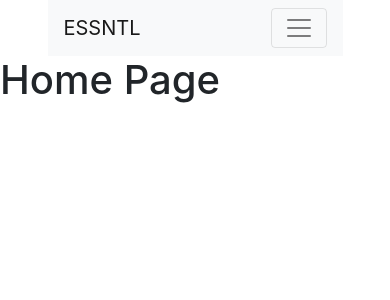
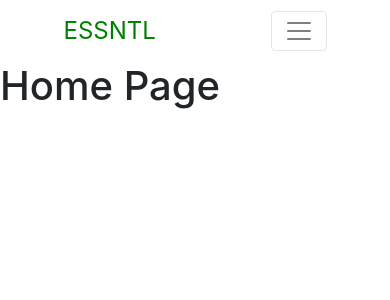
Before and after one commit to maurya512/reponsive-webdesign, a React (Create React App) app: page / in a window 390 px wide. Shown: the top 300 px of the page. Built offline with nearby package versions, Linux system fonts and the light colour scheme.

Commit message:
styling for the home page aand navbar

```diff
--- a/src/index.css
+++ b/src/index.css
@@ -1,13 +1,43 @@
-body {
+@import url('https://fonts.googleapis.com/css2?family=Roboto+Slab&display=swap');
+
+
+* {
   margin: 0;
-  font-family: -apple-system, BlinkMacSystemFont, 'Segoe UI', 'Roboto', 'Oxygen',
-    'Ubuntu', 'Cantarell', 'Fira Sans', 'Droid Sans', 'Helvetica Neue',
-    sans-serif;
-  -webkit-font-smoothing: antialiased;
-  -moz-osx-font-smoothing: grayscale;
+  padding: 0;
+  box-sizing: border-box;
+  font-family: -apple-system, BlinkMacSystemFont, 'Segoe UI', Roboto, Oxygen, Ubuntu, Cantarell, 'Open Sans', 'Helvetica Neue', sans-serif;
 }
 
-code {
-  font-family: source-code-pro, Menlo, Monaco, Consolas, 'Courier New',
-    monospace;
+.navbar {
+  background-color: #fff !important;
 }
+
+.navbar-brand {
+  font-size: 1.9rem !important;
+  color: green !important;
+}
+
+.navbar a {
+  font-size: 1.3rem;
+  text-transform: capitalize;
+}
+
+.menu_active {
+  font-weight: bold;
+  border-bottom: 1px greenyellow;
+}
+
+.navbar a:hover {
+  color: orangered !important;
+}
+
+@media (max-width: 991px) {
+  .navbar-brand {
+    font-size: 1.5rem !important;
+  }
+
+  .menu_active {
+    font-weight: bold;
+    border-bottom: none;
+  }
+}
```
